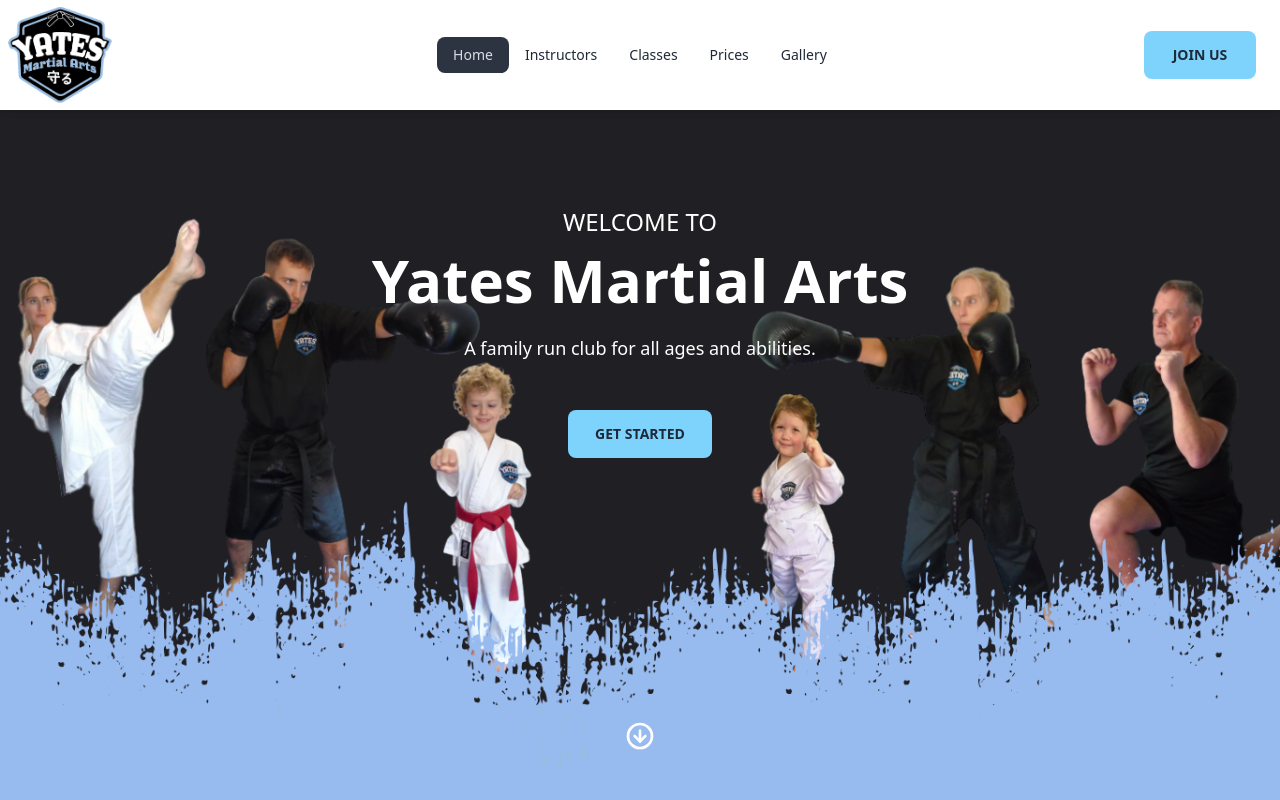
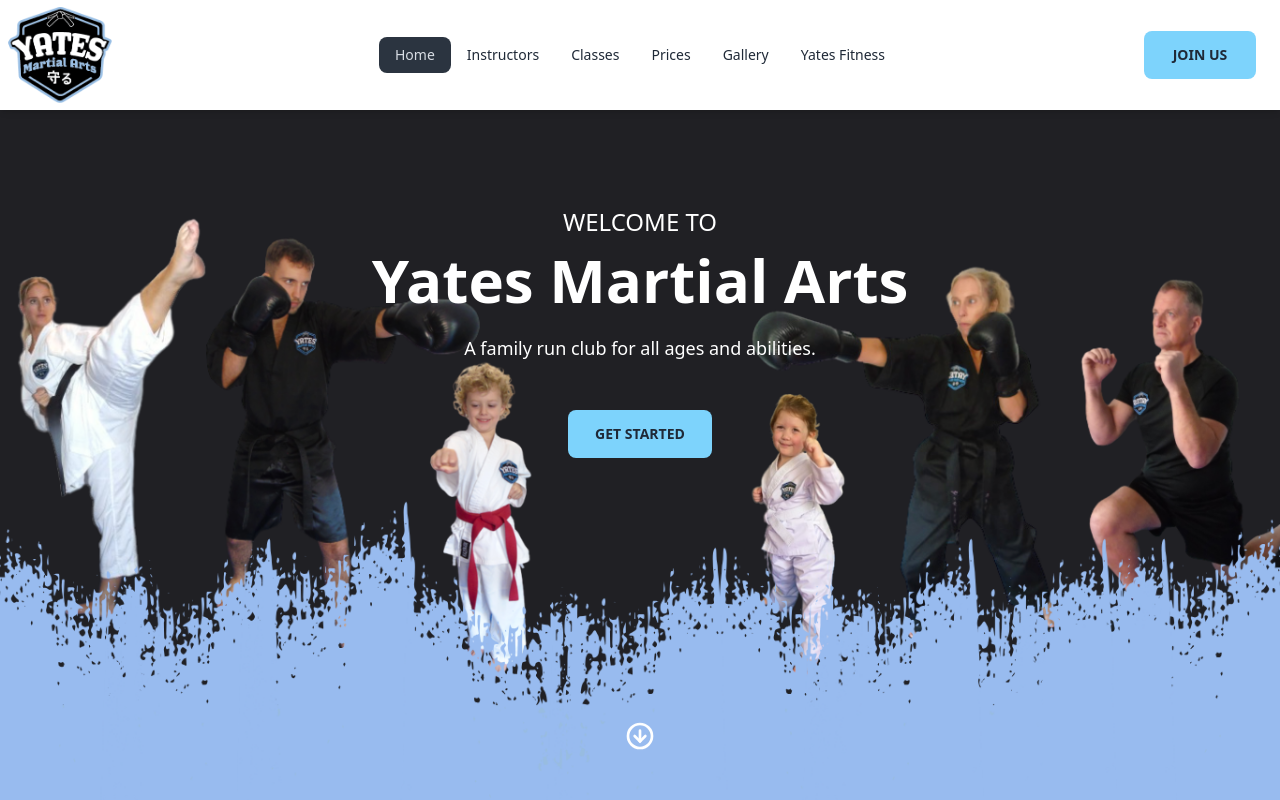
Before and after one commit to brandonscott4/yates-martial-arts, a React (Vite) app in the folder frontend/: page / in a window 1280 px wide. Shown: the top 800 px of the page. Built offline with nearby package versions, Linux system fonts and the light colour scheme.

Commit message:
added link to yates fitness site

```diff
--- a/frontend/src/components/Navbar.jsx
+++ b/frontend/src/components/Navbar.jsx
@@ -52,6 +52,16 @@ function Navbar() {
                     Gallery
                   </NavLink>
                 </li>
+                <li>
+                  <a
+                    href="https://yatesfitnessandhealth.co.uk"
+                    onClick={toggleHamburgerMenu}
+                    target="_blank"
+                    rel="noreferrer"
+                  >
+                    Yates Fitness
+                  </a>
+                </li>
               </ul>
             )}
           </div>
@@ -80,6 +90,15 @@ function Navbar() {
             <li>
               <NavLink to="/gallery">Gallery</NavLink>
             </li>
+            <li>
+              <a
+                href="https://yatesfitnessandhealth.co.uk"
+                target="_blank"
+                rel="noreferrer"
+              >
+                Yates Fitness
+              </a>
+            </li>
           </ul>
         </div>
         <div className="navbar-end">
```
